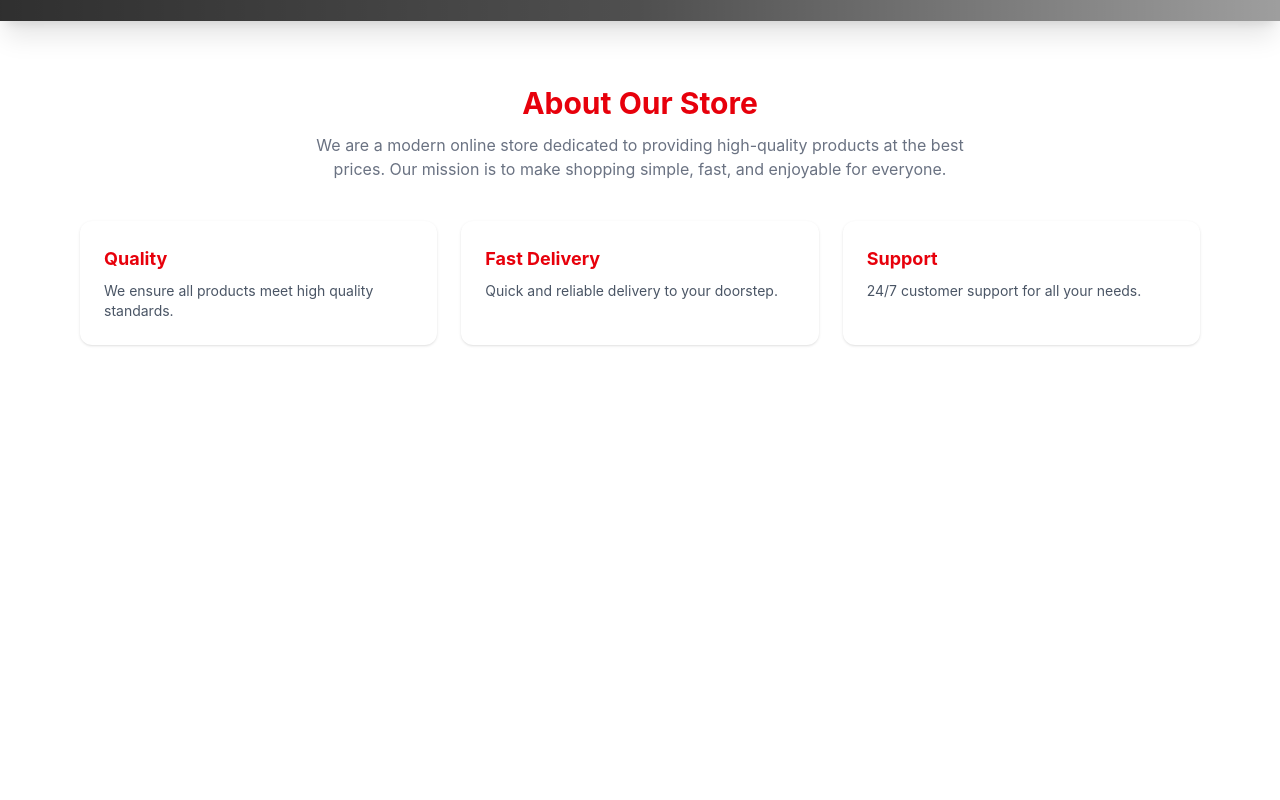
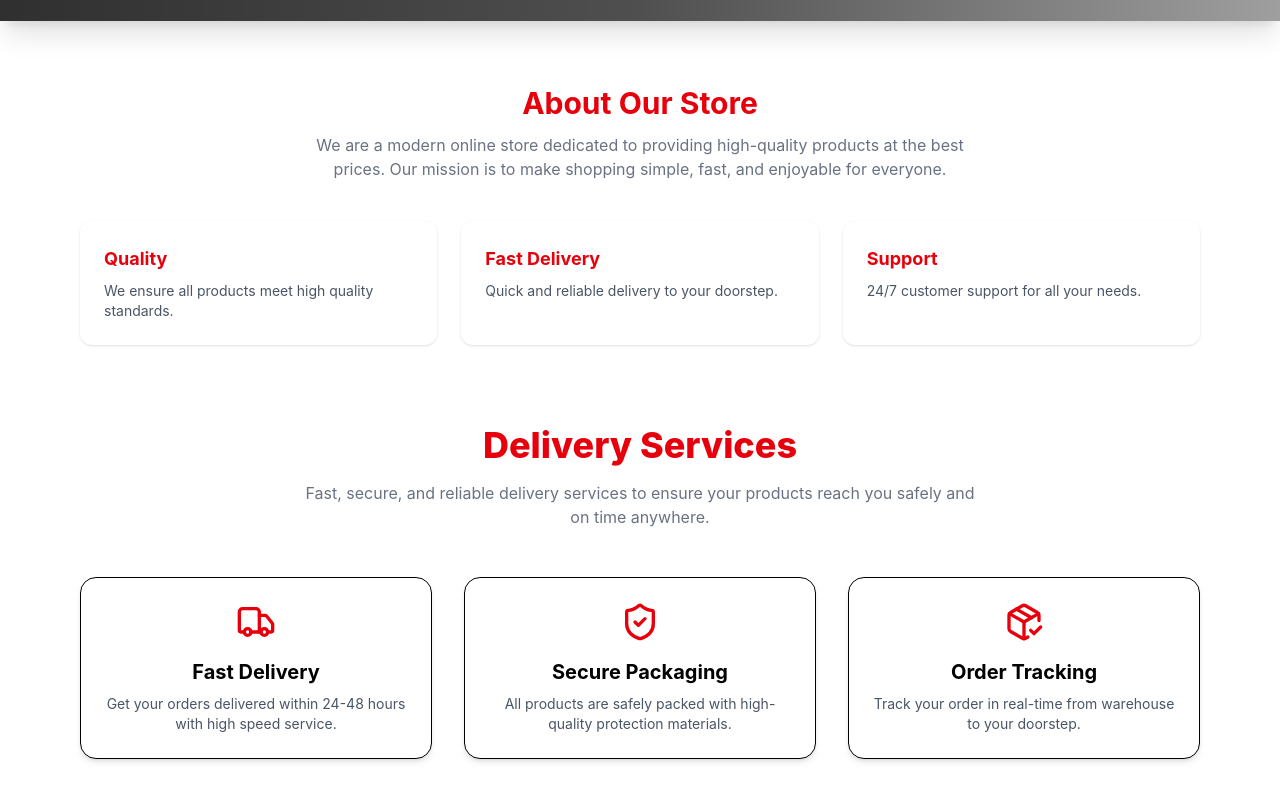
Before and after one commit to MaryamMirzada/Product-Store, a React (Vite) app in the folder Product-Store/: page / in a window 1280 px wide. Shown: the part 468-1268 px from the top of the page. Before the commit the page ends 877 px from the top, so only its background shows below. Built offline with nearby package versions, Linux system fonts and the light colour scheme; grey boxes are pictures that could not be loaded.

Commit message:
added the deliveryservice

```diff
--- a/Product-Store/src/components/About.jsx
+++ b/Product-Store/src/components/About.jsx
@@ -1,6 +1,6 @@
 const About = () => {
   return (
-    <div className="my-16 px-4 lg:px-20">
+    <div className="my-16 px-4 lg:px-20" id="about">
       <div className="text-center mb-10">
         <h2 className="text-3xl font-bold text-red-600">About Our Store</h2>
 
--- /dev/null
+++ b/Product-Store/src/components/DeliveryService.jsx
@@ -0,0 +1,53 @@
+import { Truck, ShieldCheck, PackageCheck } from "lucide-react";
+
+const DeliveryService = () => {
+  return (
+    <div className="my-20 px-4 lg:px-20">
+      <div className="text-center mb-12">
+        <h2 className="text-4xl font-extrabold text-red-600">
+          Delivery Services
+        </h2>
+
+        <p className="text-gray-500 mt-4 max-w-2xl mx-auto">
+          Fast, secure, and reliable delivery services to ensure your products
+          reach you safely and on time anywhere.
+        </p>
+      </div>
+      <div className="grid md:grid-cols-3 gap-8">
+        <div className="group p-6 rounded-2xl bg-white shadow-md hover:shadow-2xl transition duration-300 text-center border hover:border-red-500">
+          <div className="flex justify-center mb-4 text-red-600 group-hover:scale-110 transition">
+            <Truck size={40} />
+          </div>
+
+          <h3 className="text-xl font-bold mb-2">Fast Delivery</h3>
+          <p className="text-gray-600 text-sm">
+            Get your orders delivered within 24-48 hours with high speed
+            service.
+          </p>
+        </div>
+
+        <div className="group p-6 rounded-2xl bg-white shadow-md hover:shadow-2xl transition duration-300 text-center border hover:border-red-500">
+          <div className="flex justify-center mb-4 text-red-600 group-hover:scale-110 transition">
+            <ShieldCheck size={40} />
+          </div>
+          <h3 className="text-xl font-bold mb-2">Secure Packaging</h3>
+          <p className="text-gray-600 text-sm">
+            All products are safely packed with high-quality protection
+            materials.
+          </p>
+        </div>
+        <div className="group p-6 rounded-2xl bg-white shadow-md hover:shadow-2xl transition duration-300 text-center border hover:border-red-500">
+          <div className="flex justify-center mb-4 text-red-600 group-hover:scale-110 transition">
+            <PackageCheck size={40} />
+          </div>
+          <h3 className="text-xl font-bold mb-2">Order Tracking</h3>
+          <p className="text-gray-600 text-sm">
+            Track your order in real-time from warehouse to your doorstep.
+          </p>
+        </div>
+      </div>
+    </div>
+  );
+};
+
+export default DeliveryService;
--- a/Product-Store/src/pages/Home.jsx
+++ b/Product-Store/src/pages/Home.jsx
@@ -3,10 +3,12 @@ import { useDispatch } from "react-redux";
 import { addToCart } from "../features/cart/cartSlice";
 import { useRef, useEffect, useState } from "react";
 import gsap from "gsap";
-import { Link } from "react-router-dom";
+import { Link, useNavigate } from "react-router-dom";
 import About from "../components/About";
+import DeliveryService from "../components/DeliveryService";
 
 const Home = () => {
+  const navigate = useNavigate();
   return (
     <div>
       {" "}
@@ -26,16 +28,20 @@ const Home = () => {
             and modern shopping experience with us.
           </p>
           <div className="mt-6 flex gap-4">
-            <button className="bg-red-600 hover:bg-red-700 text-white px-6 py-3 rounded-xl shadow-lg transition">
+            <button
+              onClick={() => navigate("product")}
+              className="bg-red-600 hover:bg-red-700 cursor-pointer text-white px-6 py-3 rounded-xl shadow-lg transition"
+            >
               Shop Now
             </button>
-            <button className="border border-white text-white px-6 py-3 rounded-xl hover:bg-white hover:text-black transition">
+            <button className="border cursor-pointer border-white text-white px-6 py-3 rounded-xl hover:bg-white hover:text-black transition">
               Learn More
             </button>
           </div>
         </div>
       </div>
-      <About />
+      <About id="about" />
+      <DeliveryService />
     </div>
   );
 };
```
